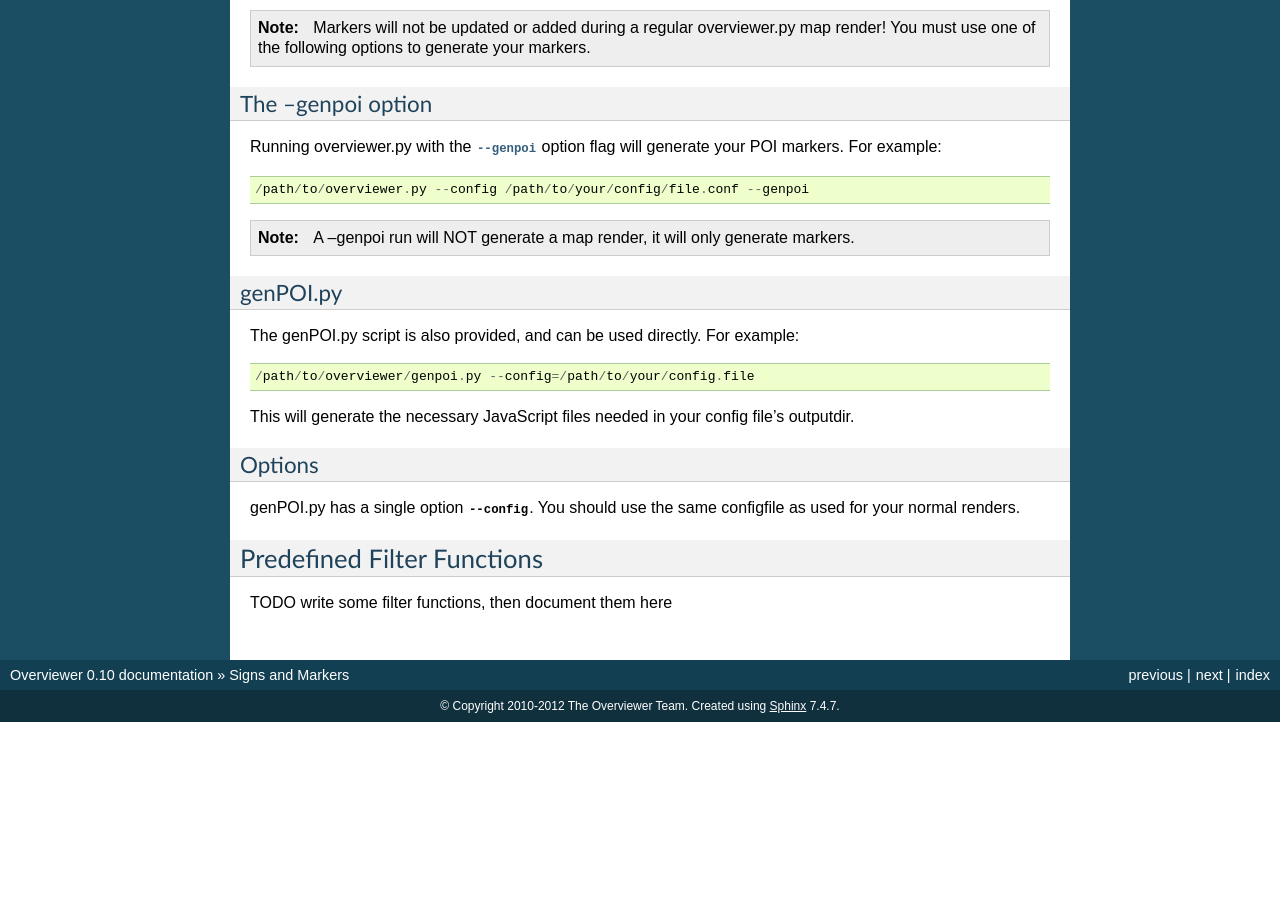
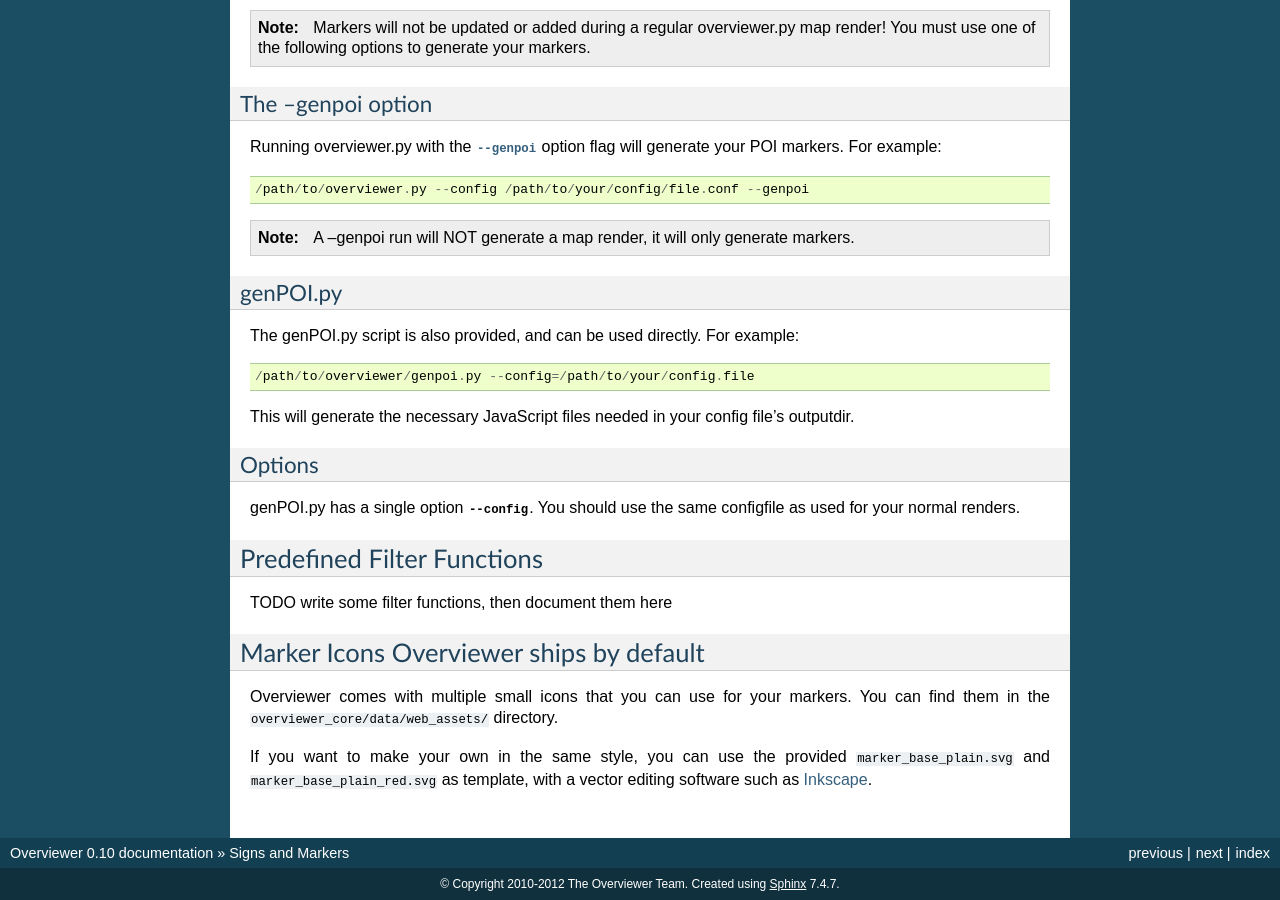
Before and after one commit to overviewer/Minecraft-Overviewer, a Sphinx documentation site: the page built from docs/signs.rst, in a window 1280 px wide and 900 px high, scrolled down 3235 px. Built offline with Sphinx 7.4.7, drawn with Linux system fonts in a browser that asks for light colours; before the commit the page ends 3957 px from its top, so only the background shows below that; some of the changed text lies outside the part shown.

Commit message:
Added some icons for people to use in their POIs.

```diff
--- a/docs/signs.rst
+++ b/docs/signs.rst
@@ -234,3 +234,13 @@ Predefined Filter Functions
 ===========================
 
 TODO write some filter functions, then document them here
+
+Marker Icons Overviewer ships by default
+========================================
+
+Overviewer comes with multiple small icons that you can use for your markers.
+You can find them in the ``overviewer_core/data/web_assets/`` directory.
+
+If you want to make your own in the same style, you can use the provided
+``marker_base_plain.svg`` and ``marker_base_plain_red.svg`` as template, with
+a vector editing software such as `Inkscape <http://inkscape.org>`_.
```
Also changed, not shown: 16 other files.
